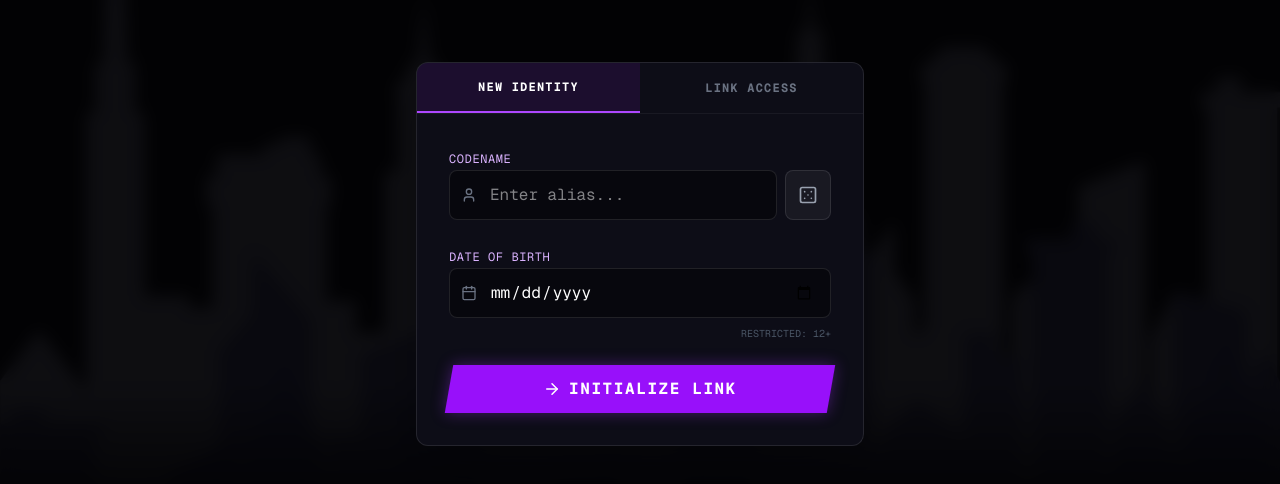
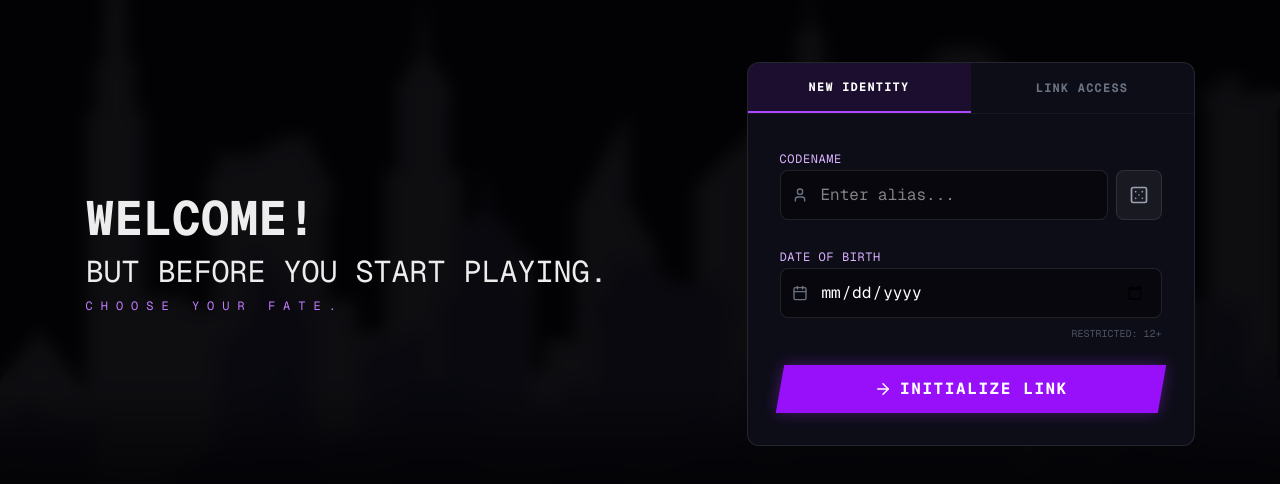
Before and after one commit to furinehigh/ShadowRift, a Next.js app: page / in a window 1280 px wide. Shown: the part 146-630 px from the top of the page. Built offline with nearby package versions, Linux system fonts and the light colour scheme.

Commit message:
added welcome texts on the left side of the auth form

```diff
--- a/components/AuthPage.tsx
+++ b/components/AuthPage.tsx
@@ -73,7 +73,16 @@ export default function AuthPage({ onAuthComplete }: { onAuthComplete: () => voi
             className="fixed inset-0 z-50 flex items-center justify-center bg-black/85 backdrop-blur-sm p-4"
         >
 
-            <div className="absolute inset-0 z-50 flex items-center justify-center p-4">
+            <div className="absolute inset-0 z-50 flex items-center justify-around p-4">
+                <div className="flex flex-col">
+                    <h1 className="text-5xl font-bold mb-3">
+                        WELCOME!
+                    </h1>
+                    <h1 className="text-3xl ">
+                        BUT BEFORE YOU START PLAYING.
+                    </h1>
+                    <p className="text-purple-400 text-xs tracking-[0.5rem] mt-2">CHOOSE YOUR FATE.</p>
+                </div>
                 <motion.div
                     initial={{ scale: 0.9, opacity: 0 }}
                     animate={{ scale: 1, opacity: 1 }}
```
